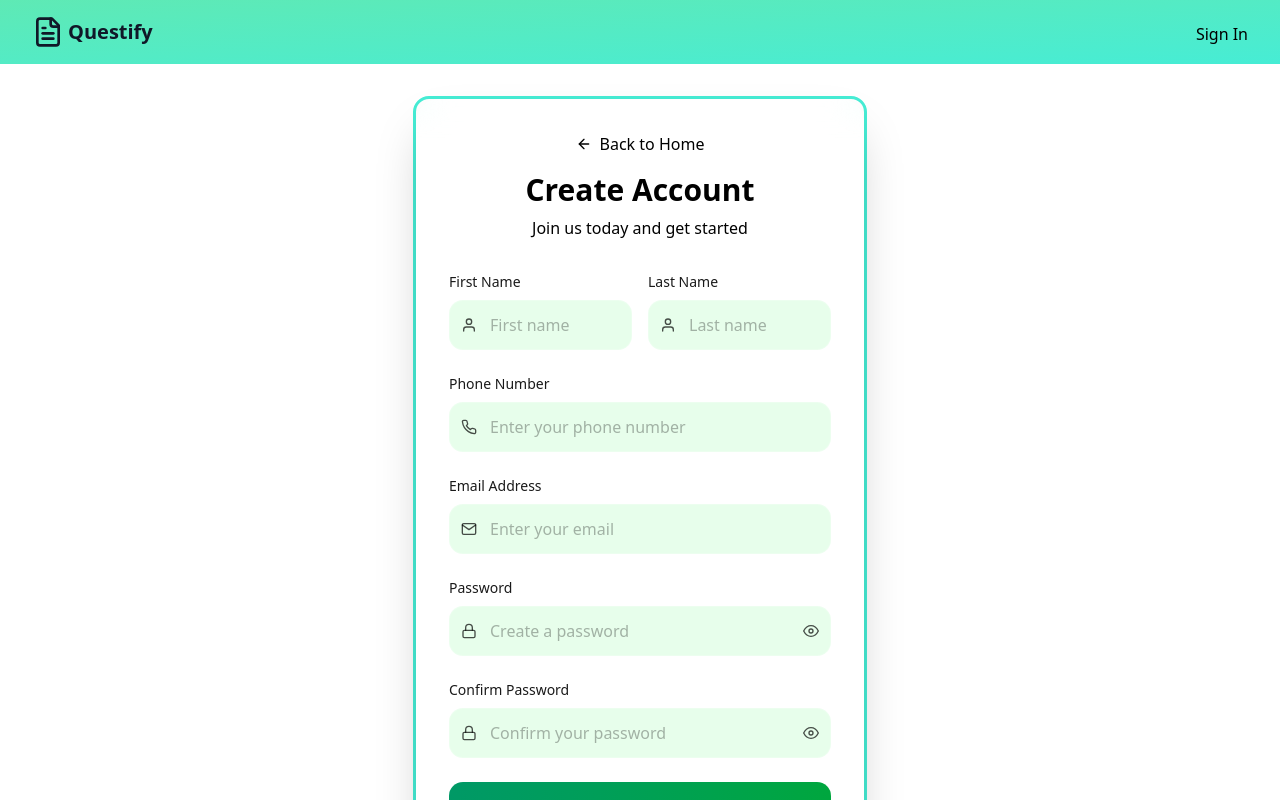
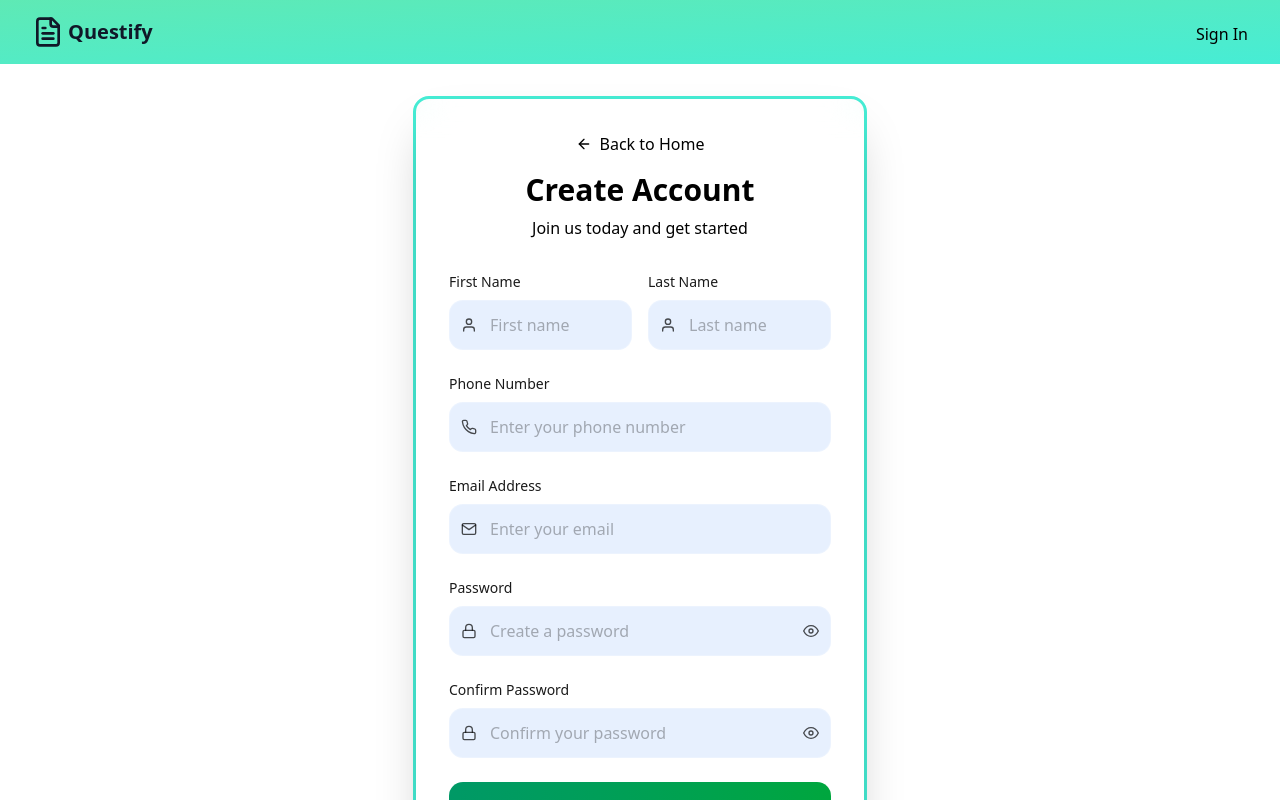
Before and after one commit to Divyshekhar/7th-sem-mp-fe, a Next.js app: page /register in a window 1280 px wide. Shown: the top 800 px of the page. Built offline with nearby package versions, Linux system fonts and the light colour scheme.

Commit message:
re: rever to prev placeholder color

```diff
--- a/app/login/page.tsx
+++ b/app/login/page.tsx
@@ -84,7 +84,7 @@ export default function LoginPage() {
                   type="email"
                   value={email}
                   onChange={(e) => setEmail(e.target.value)}
-                  className="input-field pl-10 text-black bg-[#e7feeb] placeholder-black/30 "
+                  className="input-field pl-10 text-black bg-[#E7F0FE] placeholder-black/30 "
                   placeholder="Enter your email"
                   required
                 />
@@ -105,7 +105,7 @@ export default function LoginPage() {
                   type={showPassword ? 'text' : 'password'}
                   value={password}
                   onChange={(e) => setPassword(e.target.value)}
-                  className="input-field pl-10 pr-10 text-black bg-[#e7feeb] placeholder-black/30"
+                  className="input-field pl-10 pr-10 text-black bg-[#E7F0FE] placeholder-black/30"
                   placeholder="Enter your password"
                   required
                 />
--- a/app/register/page.tsx
+++ b/app/register/page.tsx
@@ -98,7 +98,7 @@ export default function RegisterPage() {
                     name="firstName"
                     value={formData.firstName}
                     onChange={handleChange}
-                    className="input-field pl-10 text-black bg-[#e7feeb] placeholder-black/30"
+                    className="input-field pl-10 text-black bg-[#E7F0FE] placeholder-black/30"
                     placeholder="First name"
                     required
                   />
@@ -122,7 +122,7 @@ export default function RegisterPage() {
                     name="lastName"
                     value={formData.lastName}
                     onChange={handleChange}
-                    className="input-field pl-10 text-black bg-[#e7feeb] placeholder-black/30"
+                    className="input-field pl-10 text-black bg-[#E7F0FE] placeholder-black/30"
                     placeholder="Last name"
                     required
                   />
@@ -148,7 +148,7 @@ export default function RegisterPage() {
                   name="phoneNumber"
                   value={formData.phoneNumber}
                   onChange={handleChange}
-                  className="input-field pl-10 text-black bg-[#e7feeb] placeholder-black/30"
+                  className="input-field pl-10 text-black bg-[#E7F0FE] placeholder-black/30"
                   placeholder="Enter your phone number"
                   required
                 />
@@ -172,7 +172,7 @@ export default function RegisterPage() {
                   name="email"
                   value={formData.email}
                   onChange={handleChange}
-                  className="input-field pl-10 text-black bg-[#e7feeb] placeholder-black/30"
+                  className="input-field pl-10 text-black bg-[#E7F0FE] placeholder-black/30"
                   placeholder="Enter your email"
                   required
                 />
@@ -196,7 +196,7 @@ export default function RegisterPage() {
                   name="password"
                   value={formData.password}
                   onChange={handleChange}
-                  className="input-field pl-10 pr-10 text-black bg-[#e7feeb] placeholder-black/30"
+                  className="input-field pl-10 pr-10 text-black bg-[#E7F0FE] placeholder-black/30"
                   placeholder="Create a password"
                   required
                 />
@@ -227,7 +227,7 @@ export default function RegisterPage() {
                   name="confirmPassword"
                   value={formData.confirmPassword}
                   onChange={handleChange}
-                  className="input-field pl-10 pr-10 text-black bg-[#e7feeb] placeholder-black/30"
+                  className="input-field pl-10 pr-10 text-black bg-[#E7F0FE] placeholder-black/30"
                   placeholder="Confirm your password"
                   required
                 />
```
